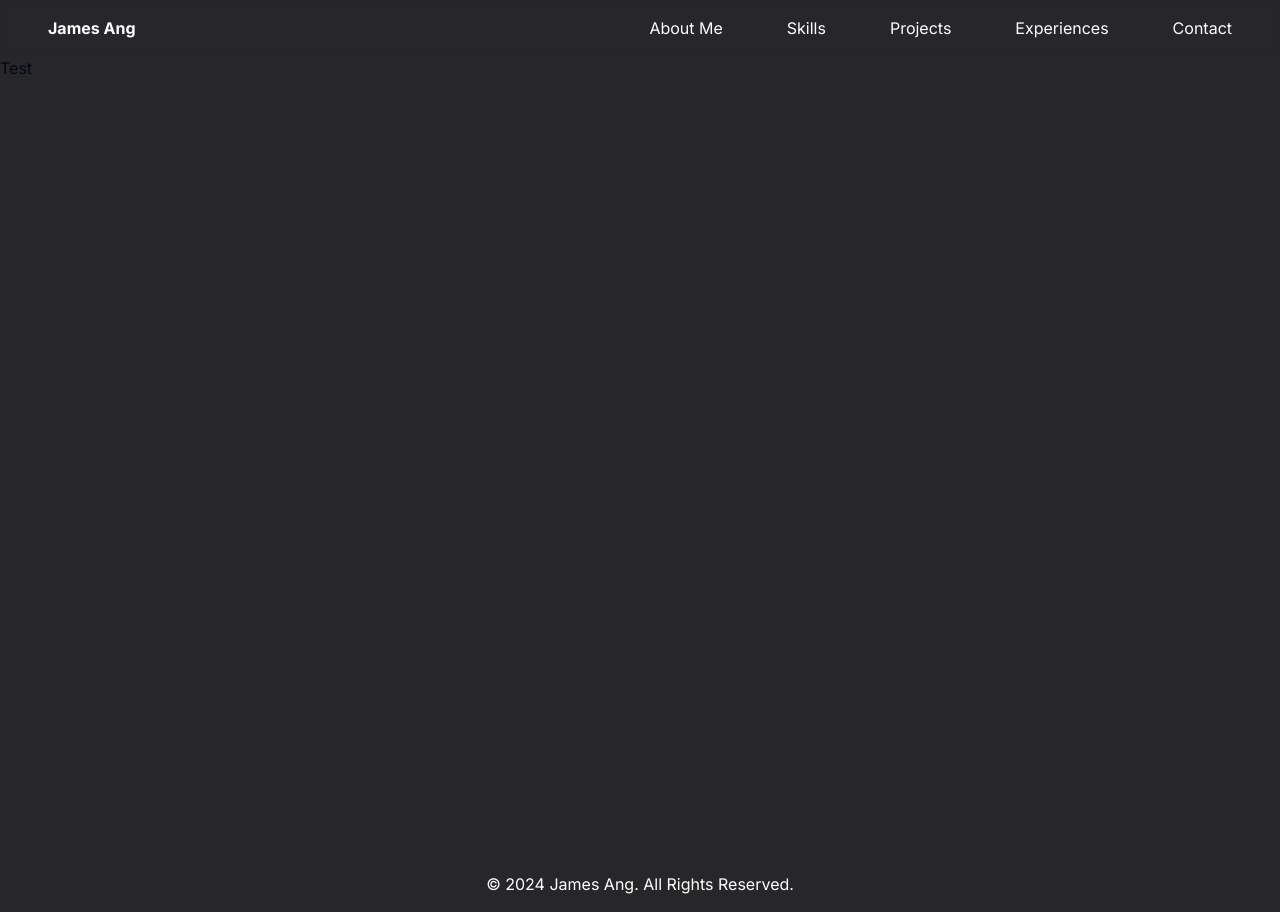
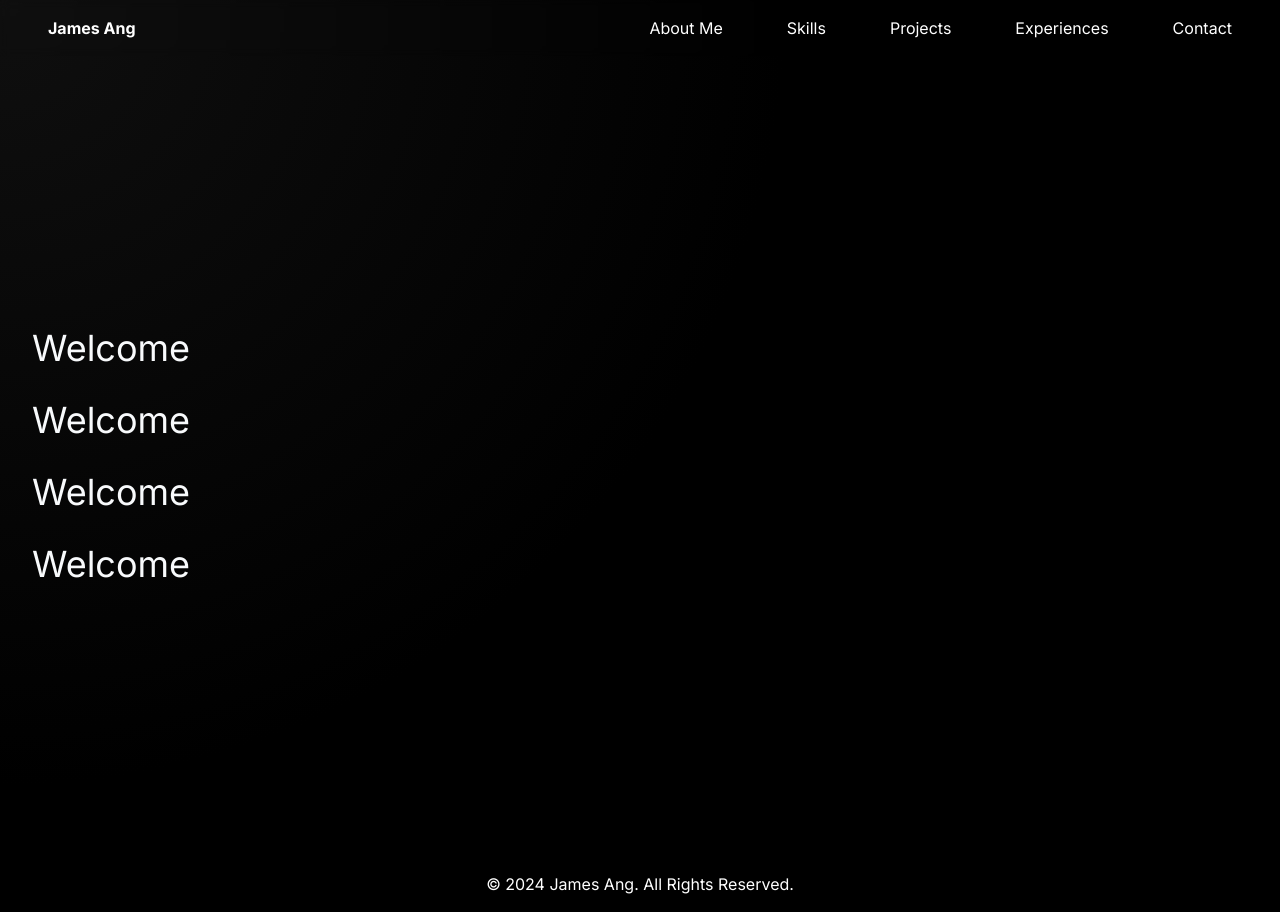
Before and after one commit to iFormal/personal-website, a Next.js app: page / in a window 1280 px wide. Built offline with nearby package versions, Linux system fonts and the light colour scheme.

Commit message:
Added radial gradient cursor effect

```diff
--- a/package.json
+++ b/package.json
@@ -12,6 +12,7 @@
     "@radix-ui/react-slot": "^1.0.2",
     "class-variance-authority": "^0.7.0",
     "clsx": "^2.1.0",
+    "gsap": "^3.12.5",
     "lucide-react": "^0.340.0",
     "next": "14.1.0",
     "react": "^18",
--- a/src/app/footer.tsx
+++ b/src/app/footer.tsx
@@ -1,7 +1,10 @@
+"use client";
+import Gradientdiv from "@/components/gradientdiv"
+
 export const Footer = () => {
     return (
-        <header className="p-4 text-center text-white">
-            <p>&copy; 2024 James Ang. All Rights Reserved.</p>
-        </header>
+        <footer className="p-4 text-center text-white">
+        <p>&copy; 2024 James Ang. All Rights Reserved.</p>
+        </footer>
     );
 }
--- a/src/app/globals.css
+++ b/src/app/globals.css
@@ -36,7 +36,7 @@
   }
 
   .dark {
-    --background: 222.2 84% 4.9%;
+    --background: 240 10% 4%;
     --foreground: 210 40% 98%;
 
     --card: 222.2 84% 4.9%;
--- a/src/app/layout.tsx
+++ b/src/app/layout.tsx
@@ -1,4 +1,5 @@
-import { Button } from "@/components/ui/button";
+"use client";
+import Gradientdiv from "@/components/gradientdiv";
 import type { Metadata } from "next";
 import { Inter } from "next/font/google";
 import { Footer } from "./footer";
@@ -7,10 +8,10 @@ import { Navbar } from "./navbar";
 
 const inter = Inter({ subsets: ["latin"] });
 
-export const metadata: Metadata = {
-  title: "James Ang",
-  description: "Created by James",
-};
+// export const metadata: Metadata = {
+//   title: "James Ang",
+//   description: "Created by James",
+// };
 
 export default function RootLayout({
   children,
@@ -18,11 +19,13 @@ export default function RootLayout({
   children: React.ReactNode;
 }>) {
   return (
-    <html lang="en">
-      <body className={`${inter.className} h-screen bg-zinc-800`}>
-        <Navbar />
-        {children}
-        <Footer />
+    <html lang="en" className="dark">
+      <body className={`${inter.className} h-screen`}>
+        <Gradientdiv className="">
+          <Navbar />
+          {children}
+          <Footer />
+        </Gradientdiv>
         </body>
     </html>
   );
--- a/src/app/navbar.tsx
+++ b/src/app/navbar.tsx
@@ -1,5 +1,6 @@
 'use client'
 
+import Gradientdiv from "@/components/gradientdiv";
 import Link from "next/link";
 import React, { useEffect, useState, useRef } from 'react';
 
--- a/src/app/page.tsx
+++ b/src/app/page.tsx
@@ -1,9 +1,31 @@
-import Image from "next/image";
+import { Metadata } from 'next';
+import React from 'react';
+
+export const metadata: Metadata = {
+  title: "James Ang",
+  description: "Created by James",
+};
 
 export default function Home() {
   return (
-    <main className="min-h-screen">
-      <p>Test</p>
+    <main className="mx-auto w-full">
+      <div className="flex justify-center items-center h-screen">
+        <div className='container py-8'>
+          <section className='mb-8'>
+            <div><p className='text-4xl'>Welcome</p></div>
+          </section>
+          <section className='mb-8'>
+            <div><p className='text-4xl'>Welcome</p></div>
+          </section>
+          <section className='mb-8'>
+            <div><p className='text-4xl'>Welcome</p></div>
+          </section>
+          <div>
+            <p className='text-4xl'>Welcome</p>
+          </div>
+
+        </div>
+      </div>
     </main>
   );
 }
--- /dev/null
+++ b/src/components/gradientdiv.tsx
@@ -0,0 +1,37 @@
+import { Container } from "lucide-react";
+import React, {ReactNode} from "react";
+
+interface GradientdivProps{
+    children:ReactNode
+    className:string
+}
+const GradientPosition = () => {
+
+    const [ mousePosition, setMousePosition] = React.useState({ x: 0, y: 0 });
+
+    React.useEffect(() => {
+        const updateMousePosition = (ev:any) => {
+            setMousePosition({ x: ev.clientX, y: ev.clientY });
+        };
+        window.addEventListener('mousemove', updateMousePosition);
+        return () => {
+            window.removeEventListener('mousemove', updateMousePosition);
+        };
+    }, []);
+
+    return (mousePosition)
+};
+
+const Gradientdiv:React.FC<GradientdivProps> = ({children,className}) =>{
+    return(
+        <div
+        style={{
+            backgroundImage: `radial-gradient( circle at ${GradientPosition().x}px ${GradientPosition().y}px, rgb(15, 15, 15), black 50%)`,
+        }}
+        className={className}>
+            {children}
+        </div>
+    )
+}
+
+export default Gradientdiv
```
Also changed, not shown: 1 other file (tests, documents, lock files or other folders). Lines whose indentation alone changed are shown as unchanged.
